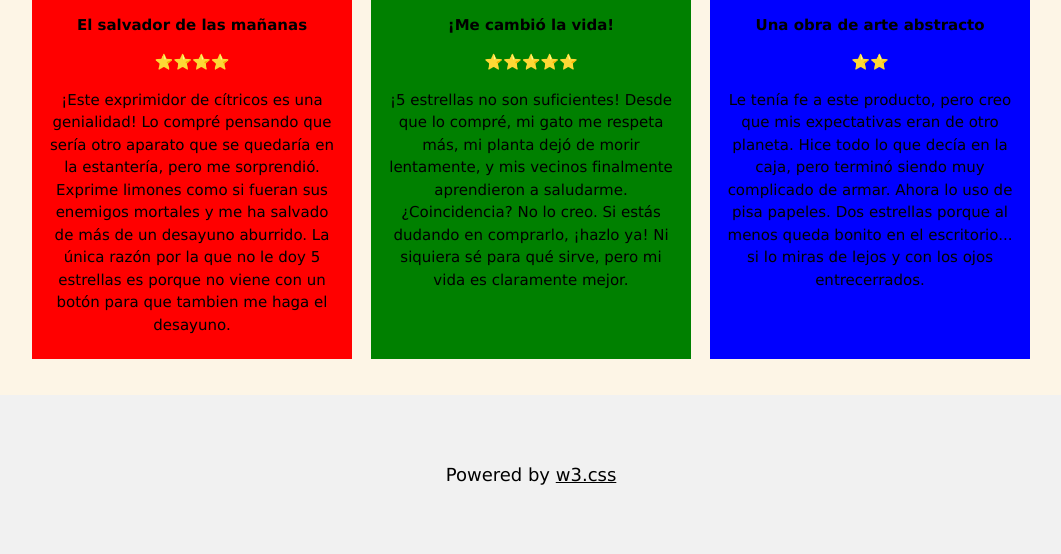
After one commit to Wsott/django-postgresql, a Django app: page / in a window 1280 px wide. The commit adds this page. Shown: the part 836-1390 px from the top of the page, without its empty margins (109-1170 px from the left). Run offline with Django 5.2, Linux system fonts and the light colour scheme.

Commit message:
Avance del template de landing, falta completar los estilos

```diff
--- a/calificaciones/core/templates/base.html
+++ b/calificaciones/core/templates/base.html
@@ -9,4 +9,7 @@
 {% include 'header.html' %}
 {% block contenido %}{% endblock %}
 </body>
+<footer class="w3-center w3-light-grey w3-padding-48 w3-large">
+    <p>Powered by <a href="https://www.w3schools.com/w3css/default.asp" title="W3.CSS" target="_blank" class="w3-hover-text-green">w3.css</a></p>
+</footer>
 </html>
--- /dev/null
+++ b/calificaciones/core/templates/landing.html
@@ -0,0 +1,61 @@
+{% extends 'base.html' %}
+
+{% block titulo %} Landing {% endblock %}
+
+{% block contenido %}
+<div class="w3-cell-row">
+    <div class="w3-container w3-red w3-cell w3-cell-middle">
+        <div class="w3-container w3-right-align ">
+            <span class="w3-text-white w3-xxlarge">Deja tu opinion</span>
+            <p>Porque ser crítico no es solo para películas ni restaurantes. ¿Ese producto te hizo
+                ver el mundo de otra manera o simplemente acumula polvo en algun rincón de tu casa?
+                ¡Es el momento que todos lo sepan!</p>
+        </div>
+    </div>
+
+    <div class="w3-container w3-green w3-cell">
+        <div class="bgimg w3-section"></div>
+    </div>
+</div>
+
+<div class="w3-container w3-section">
+    <h2 class="w3-center">Reseñas mas recientes</h2>
+    <div class="w3-cell-row w3-center" style="border-spacing: 1.5vw">
+        <div class="w3-cell w3-padding" style="background-color: red; width: 25vw">
+            <img src="https://picsum.photos/256/256" class="w3-circle" alt="Alps">
+            <p><b>El salvador de las mañanas</b></p>
+            <p>⭐⭐⭐⭐</p>
+            <p>¡Este exprimidor de cítricos es una genialidad! Lo compré pensando que sería otro aparato que se quedaría en
+                la estantería, pero me sorprendió. Exprime limones como si fueran sus enemigos mortales y me ha salvado de
+                más de un desayuno aburrido. La única razón por la que no le doy 5 estrellas es porque no viene con un
+                botón para que tambien me haga el desayuno.</p>
+        </div>
+        <div class="w3-cell w3-padding" style="background-color: green; width: 25vw;">
+            <img src="https://picsum.photos/256/256" class="w3-circle" alt="Alps">
+            <p><b>¡Me cambió la vida!</b></p>
+            <p>⭐⭐⭐⭐⭐</p>
+            <p>¡5 estrellas no son suficientes! Desde que lo compré, mi gato me respeta más, mi planta dejó de morir
+                lentamente, y mis vecinos finalmente aprendieron a saludarme. ¿Coincidencia? No lo creo. Si estás dudando
+                en comprarlo, ¡hazlo ya! Ni siquiera sé para qué sirve, pero mi vida es claramente mejor.</p>
+        </div>
+        <div class="w3-cell w3-padding" style="background-color: blue; width: 25vw">
+            <img src="https://picsum.photos/256/256" class="w3-circle" alt="Alps">
+            <p><b>Una obra de arte abstracto</b></p>
+            <p>⭐⭐</p>
+            <p>Le tenía fe a este producto, pero creo que mis expectativas eran de otro planeta. Hice todo lo que decía en
+                la caja, pero terminó siendo muy complicado de armar. Ahora lo uso de pisa papeles. Dos estrellas porque
+                al menos queda bonito en el escritorio... si lo miras de lejos y con los ojos entrecerrados.</p>
+        </div>
+    </div>
+</div>
+
+<style>
+    .bgimg {
+        background-position: center;
+        background-size: cover;
+        background-image: url("https://picsum.photos/1366/768/?blur");
+        min-height: 50vh;
+        min-width: 40vw;
+    }
+</style>
+{% endblock %}
--- /dev/null
+++ b/calificaciones/core/urls.py
@@ -0,0 +1,8 @@
+from django.contrib import admin
+from django.urls import path
+
+from . import views
+
+urlpatterns = [
+    path('', views.landing, name='landing'),
+]
--- /dev/null
+++ b/calificaciones/core/views.py
@@ -0,0 +1,7 @@
+from django.http import HttpResponse
+from django.shortcuts import render
+
+
+# Create your views here.
+def landing(request):
+    return render(request, 'landing.html')
```
